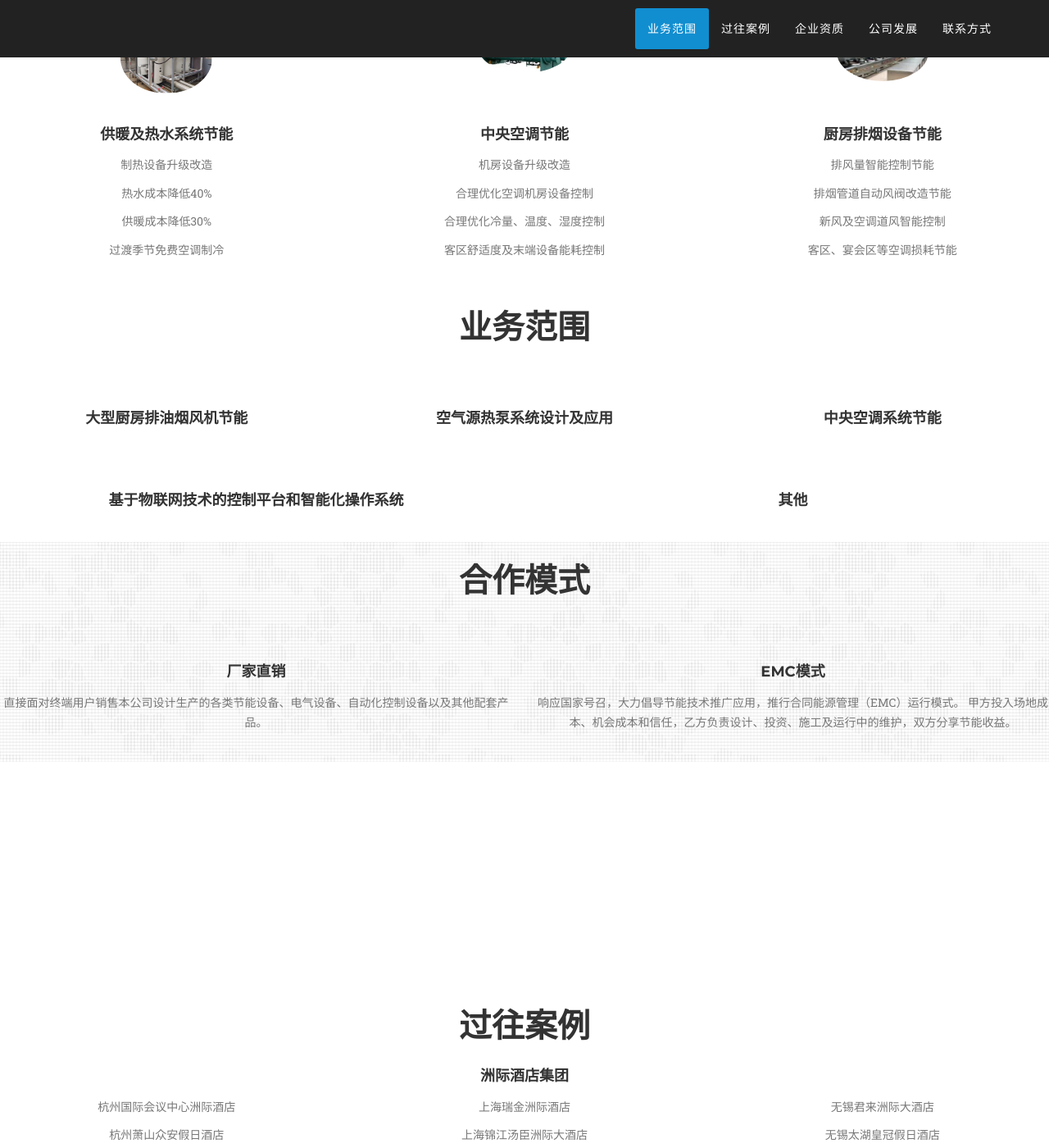
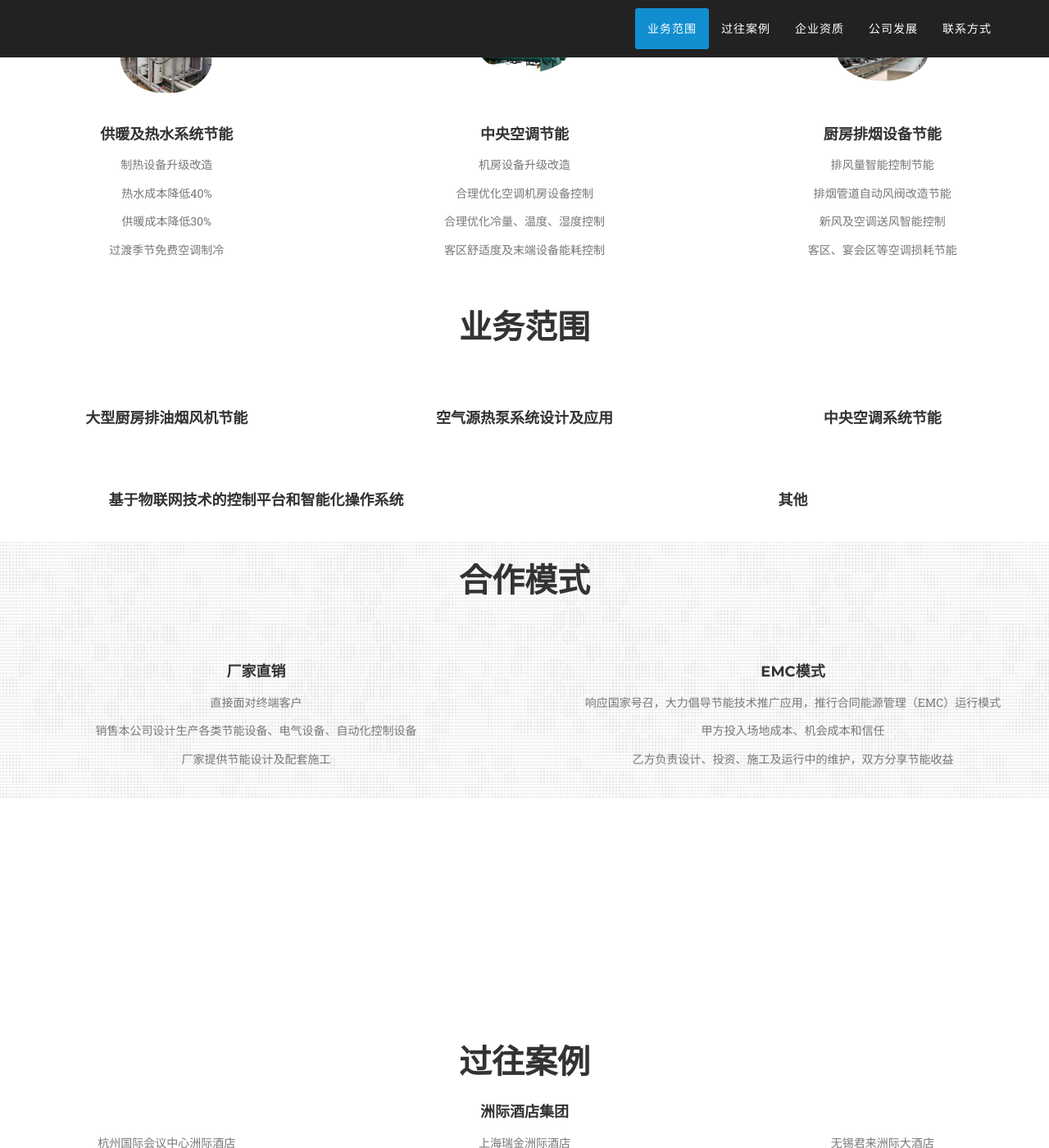
Before and after one commit to wxelec/wxelec.github.io, a Jekyll site: the page built from index.html, in a window 1280 px wide and 1400 px high, scrolled down 1169 px. Shown: the whole window at 82% size. Built offline with Jekyll 4.4.1, drawn with Linux system fonts in a browser that asks for light colours; some web fonts are replaced.

Commit message:
Update skills.html

```diff
--- a/_includes/skills.html
+++ b/_includes/skills.html
@@ -40,7 +40,7 @@
                     <h4 class="service-heading">厨房排烟设备节能</h4>
                     <p class="text-muted">排风量智能控制节能</p>
                     <p class="text-muted">排烟管道自动风阀改造节能</p>
-                    <p class="text-muted">新风及空调道风智能控制</p>
+                    <p class="text-muted">新风及空调送风智能控制</p>
                     <p class="text-muted">客区、宴会区等空调损耗节能</p>
                 </div>
             </div>
@@ -86,12 +86,15 @@
             <div class="row text-center">
                 <div class="col-md-6">
                     <h4 class="service-heading">厂家直销</h4>
-                    <p class="text-muted">直接面对终端用户销售本公司设计生产的各类节能设备、电气设备、自动化控制设备以及其他配套产品。</p>
+                    <p class="text-muted">直接面对终端客户</p>
+                    <p class="text-muted">销售本公司设计生产各类节能设备、电气设备、自动化控制设备</p>
+                    <p class="text-muted">厂家提供节能设计及配套施工</p>
                 </div>
                 <div class="col-md-6">
                     <h4 class="service-heading">EMC模式</h4>
-                    <p class="text-muted">响应国家号召，大力倡导节能技术推广应用，推行合同能源管理（EMC）运行模式。
-                    甲方投入场地成本、机会成本和信任，乙方负责设计、投资、施工及运行中的维护，双方分享节能收益。</p>
+                    <p class="text-muted">响应国家号召，大力倡导节能技术推广应用，推行合同能源管理（EMC）运行模式</p>
+                    <p class="text-muted">甲方投入场地成本、机会成本和信任</p>
+                    <p class="text-muted">乙方负责设计、投资、施工及运行中的维护，双方分享节能收益</p>
                 </div>
             </div>
             </div>
```
